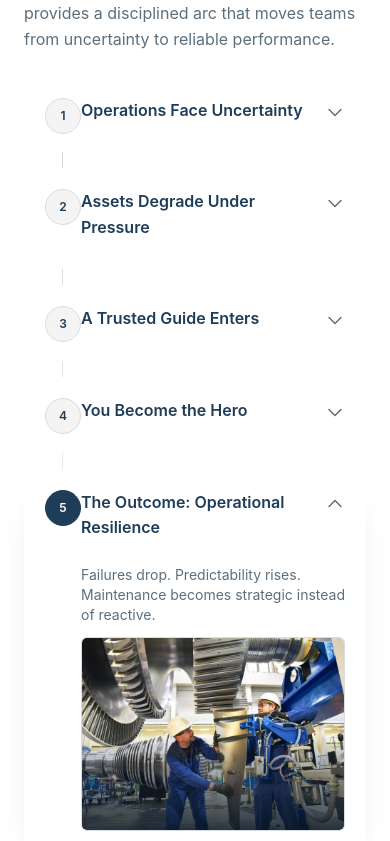
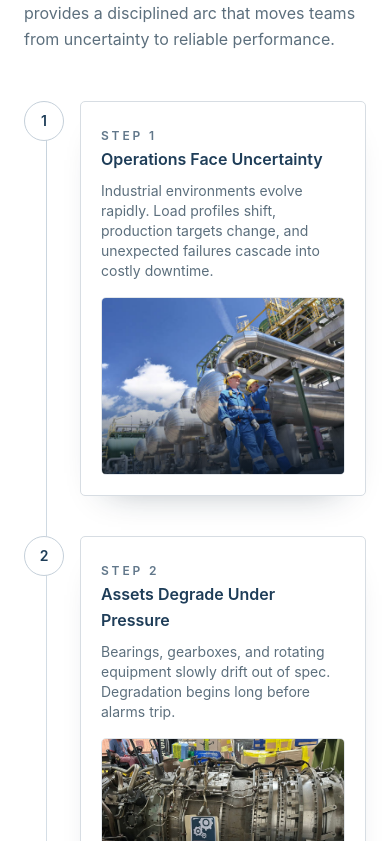
Before and after one commit to mikecorcoran/primac-website, a Next.js app: page / in a window 390 px wide. Shown: the part 1943-2784 px from the top of the page. Built offline with nearby package versions, Linux system fonts and the light colour scheme.

Commit message:
Redesign reliability arc timeline for mobile

```diff
--- a/src/app/(site)/components/ReliabilityArc.tsx
+++ b/src/app/(site)/components/ReliabilityArc.tsx
@@ -1,9 +1,7 @@
 "use client";
 
 import Image from "next/image";
-import { useCallback, useEffect, useId, useMemo, useState } from "react";
 import { useReveal } from "@/lib/motion";
-import { cn } from "./utils";
 
 export type ReliabilityStep = {
   title: string;
@@ -19,92 +17,46 @@ type ReliabilityArcProps = {
   description: string;
 };
 
-type StepCardProps = {
+type StepItemProps = {
   step: ReliabilityStep;
   index: number;
-  isActive: boolean;
-  onVisible: (index: number) => void;
-  onSelect: (index: number) => void;
 };
 
-const StepCard = ({ step, index, isActive, onVisible, onSelect }: StepCardProps) => {
-  const { ref, isVisible } = useReveal<HTMLLIElement>({ rootMargin: "-20% 0px -35%" });
-  const contentId = useId();
-
-  useEffect(() => {
-    if (isVisible) {
-      onVisible(index);
-    }
-  }, [index, isVisible, onVisible]);
+const StepItem = ({ step, index }: StepItemProps) => {
+  const { ref } = useReveal<HTMLLIElement>({ rootMargin: "-15% 0px" });
+  const transitionDelay = `${index * 80}ms`;
 
   return (
-    <li
-      ref={ref}
-      className={cn(
-        "relative rounded-[5px] border border-transparent bg-white p-5 pl-14 transition-colors duration-200 ease-in-out sm:p-6 sm:pl-16",
-        isActive
-          ? "border-steel shadow-[0_18px_36px_-30px_rgba(17,37,55,0.65)]"
-          : "border-[#d7dde3]",
-      )}
-      aria-current={isActive ? "step" : undefined}
-    >
+    <li ref={ref} className="relative pl-14 sm:pl-[3.75rem]">
       <div
-        className={cn(
-          "absolute left-5 top-5 flex h-9 w-9 items-center justify-center rounded-full border text-xs font-semibold text-steel transition-colors duration-200 ease-in-out sm:left-6 sm:top-6 sm:h-10 sm:w-10",
-          isActive
-            ? "border-steel bg-steel text-white shadow-[0_12px_32px_-18px_rgba(30,61,88,0.65)]"
-            : "border-[#d7dde3] bg-surface",
-        )}
+        className="fade-in-up absolute left-0 top-0 z-10 flex h-10 w-10 items-center justify-center rounded-full border border-[#c5d0da] bg-base text-sm font-semibold text-steel shadow-[0_14px_28px_-24px_rgba(17,37,55,0.6)] transition-[opacity,transform] duration-400 ease-out sm:h-11 sm:w-11"
+        style={{ transitionDelay }}
         aria-hidden="true"
       >
         {index + 1}
       </div>
-      <button
-        type="button"
-        className="flex w-full items-start justify-between gap-4 text-left"
-        onClick={() => onSelect(index)}
-        aria-expanded={isActive}
-        aria-controls={contentId}
+      <div
+        className="fade-in-up relative z-10 space-y-4 rounded-[5px] border border-[#d7dde3] bg-white p-5 shadow-[0_18px_36px_-28px_rgba(17,37,55,0.45)] transition-[opacity,transform] duration-400 ease-out sm:p-6"
+        style={{ transitionDelay }}
       >
-        <div className="flex-1 space-y-2">
+        <div className="space-y-2">
+          <span className="text-xs font-semibold uppercase tracking-[0.24em] text-steel/70 sm:text-sm">
+            Step {index + 1}
+          </span>
           <h3 className="text-base font-semibold text-steel sm:text-lg">{step.title}</h3>
-          <p className="hidden text-sm text-muted lg:block lg:text-base">{step.description}</p>
+          <p className="text-sm text-muted sm:text-base">{step.description}</p>
         </div>
-        <svg
-          className={cn(
-            "mt-1 h-5 w-5 flex-shrink-0 text-muted transition-transform duration-200 ease-in-out lg:hidden",
-            isActive ? "rotate-180" : "rotate-0",
-          )}
-          viewBox="0 0 20 20"
-          fill="none"
-          xmlns="http://www.w3.org/2000/svg"
-          aria-hidden="true"
-        >
-          <path d="M4 7.5L10 13.5L16 7.5" stroke="currentColor" strokeWidth="1.5" strokeLinecap="round" strokeLinejoin="round" />
-        </svg>
-      </button>
-      <div
-        id={contentId}
-        className={cn(
-          "grid overflow-hidden text-sm text-muted transition-[grid-template-rows,opacity] duration-300 ease-out sm:text-base",
-          isActive ? "mt-4 grid-rows-[1fr] opacity-100" : "mt-0 grid-rows-[0fr] opacity-0",
-          "lg:mt-4 lg:grid-rows-[1fr] lg:opacity-100",
-        )}
-      >
-        <div className="min-h-0 space-y-3">
-          <p className="lg:hidden">{step.description}</p>
-          <div className="relative overflow-hidden rounded-[6px] border border-[#d7dde3] lg:hidden">
+        <div className="relative overflow-hidden rounded-[5px] border border-[#d7dde3]/70">
           <Image
             src={step.image.src}
             alt={step.image.alt}
             width={640}
             height={480}
-              className="h-48 w-full object-cover"
-              sizes="100vw"
+            className="h-44 w-full object-cover sm:h-52"
+            sizes="(min-width: 1024px) 40vw, 100vw"
             loading="lazy"
           />
-            <div className="absolute inset-0 bg-gradient-to-t from-[#061321]/85 via-transparent to-transparent" aria-hidden="true" />
-          </div>
+          <div className="absolute inset-0 bg-gradient-to-t from-[#061321]/80 via-transparent to-transparent" aria-hidden="true" />
         </div>
       </div>
     </li>
@@ -112,57 +64,16 @@ const StepCard = ({ step, index, isActive, onVisible, onSelect }: StepCardProps)
 };
 
 export const ReliabilityArc = ({ steps, description }: ReliabilityArcProps) => {
-  const [activeIndex, setActiveIndex] = useState(0);
-
-  const activeStep = useMemo(() => steps[activeIndex] ?? steps[0], [activeIndex, steps]);
-
-  const handleVisible = useCallback(
-    (index: number) => {
-      setActiveIndex((prev) => (prev === index ? prev : index));
-    },
-    [],
-  );
-
-  const handleSelect = useCallback((index: number) => {
-    setActiveIndex(index);
-  }, []);
-
   return (
-    <div className="grid gap-12 lg:grid-cols-[minmax(0,1.15fr)_minmax(0,0.85fr)] lg:items-start">
+    <div className="grid gap-12 lg:grid-cols-[minmax(0,0.85fr)_minmax(0,1.15fr)] lg:items-start">
       <div className="space-y-6">
         <p className="text-base text-muted sm:text-lg">{description}</p>
-        <ol className="relative space-y-4 before:absolute before:left-[2.35rem] before:top-4 before:bottom-4 before:w-px before:bg-gradient-to-b before:from-[#ccd5de] before:to-transparent sm:before:left-[2.75rem]">
+      </div>
+      <ol className="relative grid list-none gap-10 pl-0 before:absolute before:left-[1.35rem] before:top-1 before:bottom-1 before:z-0 before:w-px before:bg-gradient-to-b before:from-[#c7d3dd] before:via-[#dbe3ea] before:to-transparent before:content-[''] sm:before:left-[1.55rem]">
         {steps.map((step, index) => (
-            <StepCard
-              key={step.title}
-              step={step}
-              index={index}
-              isActive={activeIndex === index}
-              onVisible={handleVisible}
-              onSelect={handleSelect}
-            />
+          <StepItem key={step.title} step={step} index={index} />
         ))}
       </ol>
     </div>
-      <div className="hidden overflow-hidden rounded-[6px] border border-[#d7dde3] bg-[#0e1f2f] shadow-[0_32px_48px_-40px_rgba(8,23,38,0.8)] lg:sticky lg:top-24 lg:block">
-        <div className="relative">
-          <Image
-            key={activeStep.image.src}
-            src={activeStep.image.src}
-            alt={activeStep.image.alt}
-            width={720}
-            height={480}
-            className="h-full w-full object-cover opacity-95"
-            sizes="(min-width: 1024px) 38vw, 100vw"
-            loading="lazy"
-          />
-          <div className="absolute inset-0 bg-gradient-to-t from-[#061321]/85 via-transparent to-transparent" aria-hidden="true" />
-          <div className="absolute bottom-0 left-0 right-0 flex flex-col gap-2 bg-gradient-to-t from-[#061321]/95 via-[#061321]/60 to-transparent px-6 pb-6 pt-10">
-            <span className="text-xs font-semibold uppercase tracking-[0.28em] text-white/70">Step {activeIndex + 1}</span>
-            <p className="text-base font-semibold text-white">{activeStep.title}</p>
-          </div>
-        </div>
-      </div>
-    </div>
   );
 };
--- a/src/styles/globals.css
+++ b/src/styles/globals.css
@@ -55,13 +55,13 @@
 
   .fade-in-up {
     opacity: 0;
-    transform: translateY(8px);
+    transform: translateY(16px);
   }
 
   .is-visible .fade-in-up {
     opacity: 1;
     transform: none;
-    transition: opacity 240ms ease-in-out, transform 240ms ease-in-out;
+    transition: opacity 320ms ease-in-out, transform 320ms ease-in-out;
   }
 
   .card-hover {
```
Lines whose indentation alone changed are shown as unchanged.
